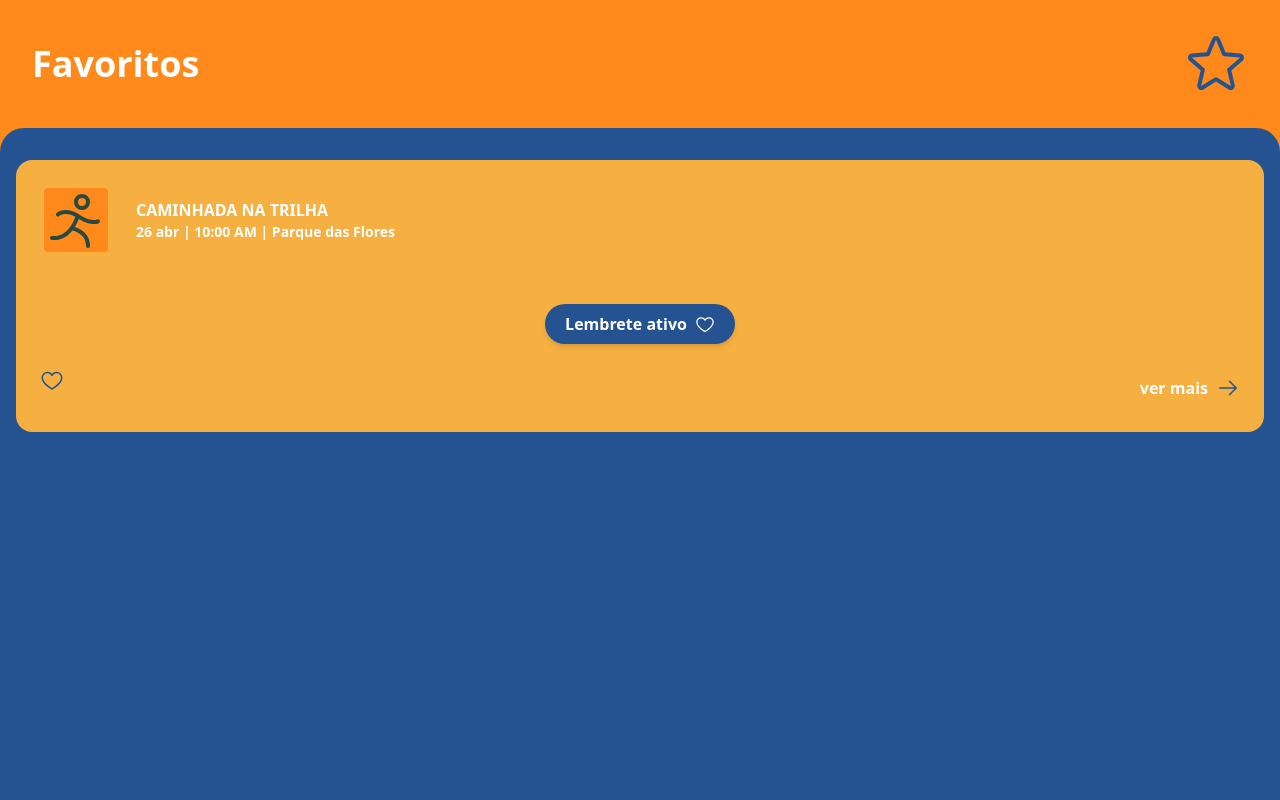
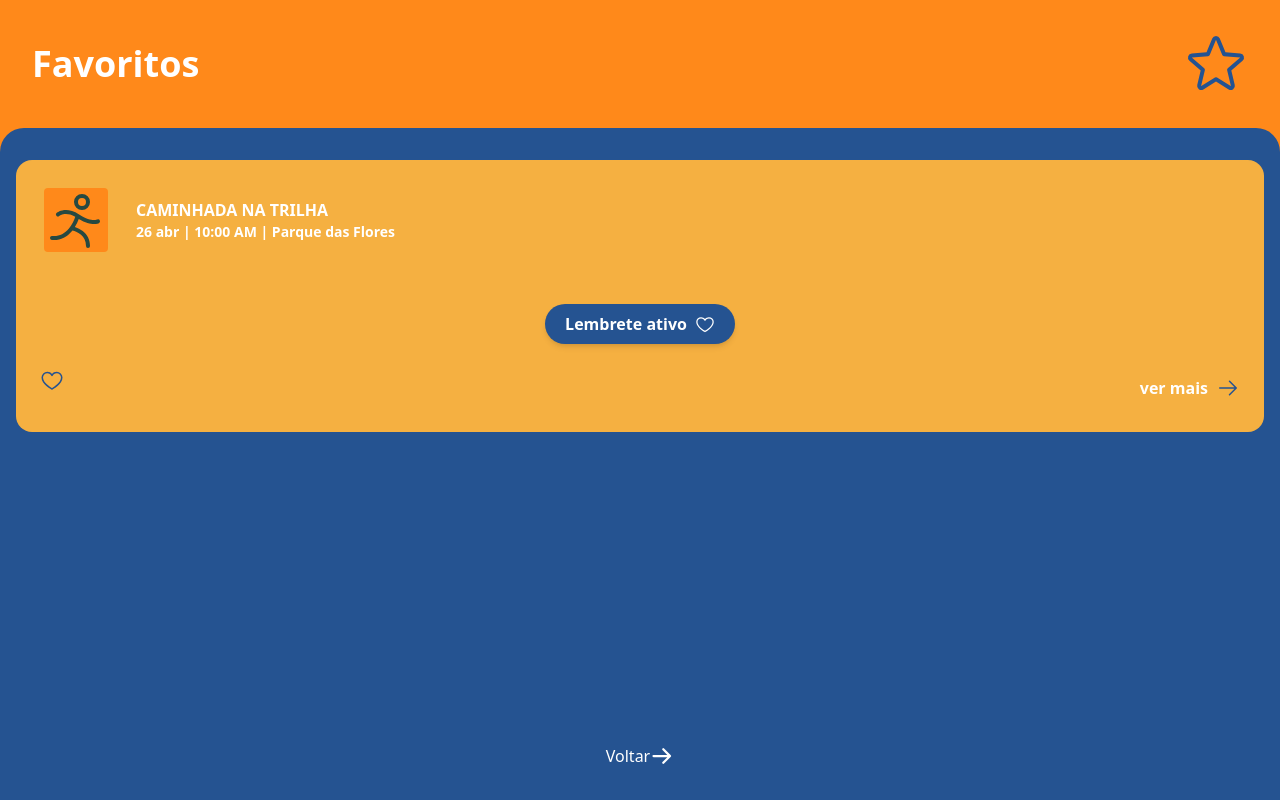
Before and after one commit to MarcosVOS/inclusive_city_hub_frontend, a Next.js app: page /event-details/1 in a window 1280 px wide. Built offline with nearby package versions, Linux system fonts and the light colour scheme.

Commit message:
feat: add back button

```diff
--- a/src/app/layout.tsx
+++ b/src/app/layout.tsx
@@ -1,6 +1,7 @@
 import type { Metadata } from "next";
 import { Geist, Geist_Mono } from "next/font/google";
 import "./globals.css";
+import BackButton from "@/components/ui/BackButton";
 
 const geistSans = Geist({
   variable: "--font-geist-sans",
@@ -28,6 +29,7 @@ export default function RootLayout({
       <body
         className={`${geistSans.variable} ${geistMono.variable} antialiased`}
       >
+        <BackButton />
         {children}
       </body>
     </html>
--- /dev/null
+++ b/src/components/ui/BackButton.tsx
@@ -0,0 +1,38 @@
+"use client";
+
+import Link from "next/link";
+import { ArrowRightIcon } from "@phosphor-icons/react";
+import React from "react";
+import { usePathname } from "next/navigation";
+
+type BackButtonProps = {
+  href?: string;
+  className?: string;
+  children?: React.ReactNode | null;
+};
+
+export default function BackButton({
+  href = "/",
+  className = "",
+  children = null,
+}: BackButtonProps) {
+  const pathname = usePathname();
+
+  // Don't render on the root (initial) page
+  if (!pathname || pathname === "/") return null;
+
+  return (
+    <Link
+      href={href}
+      aria-label="Voltar"
+      className={
+        "fixed bottom-6 left-1/2 transform -translate-x-1/2 z-50 bg-transparent p-2 rounded-full text-white flex items-center justify-center " +
+        className
+      }
+    >
+      Voltar
+      {children}
+      <ArrowRightIcon size={24} weight="bold" />
+    </Link>
+  );
+}
```
